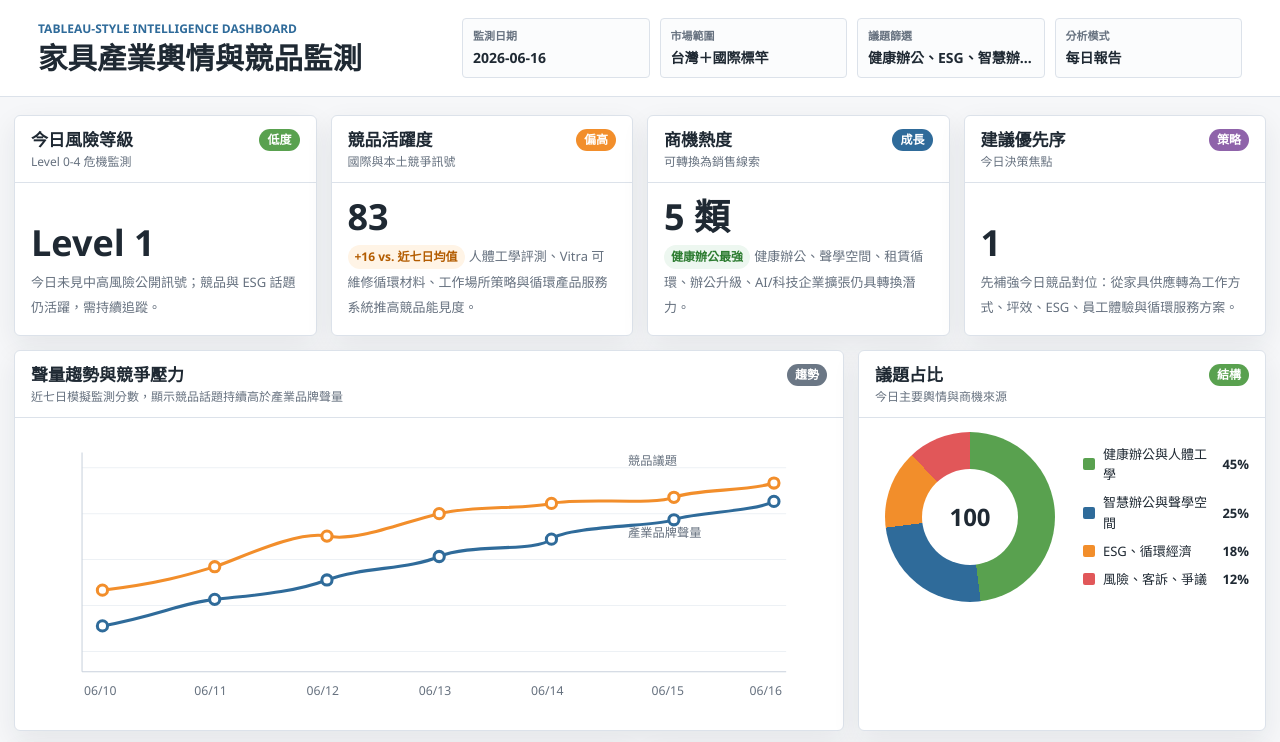
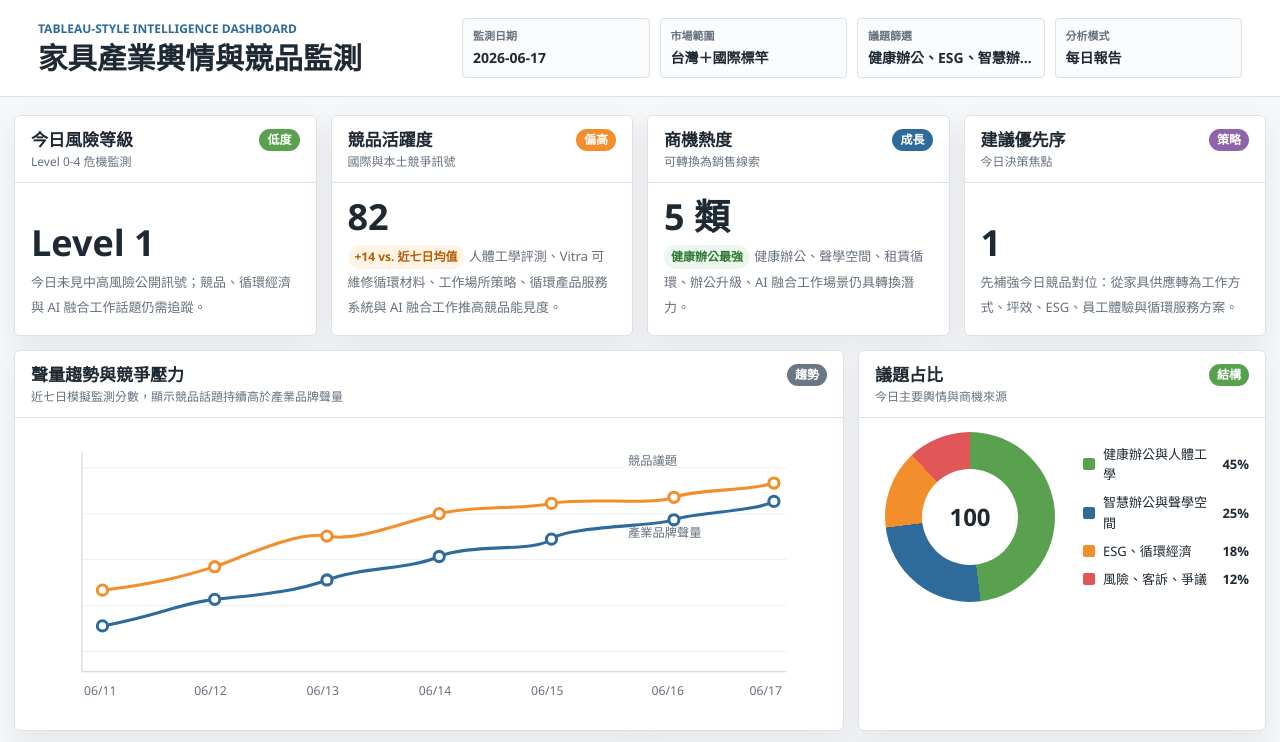
Before and after one commit to shawnfan303/aurora-report, a plain HTML site: page index.html in a window 1280 px wide. Shown: the top 742 px of the page. Drawn offline with Linux system fonts and the light colour scheme.

Commit message:
Update daily report 2026-06-17

```diff
--- a/index.html
+++ b/index.html
@@ -497,7 +497,7 @@
         <h1>家具產業輿情與競品監測</h1>
       </div>
       <div class="toolbar" aria-label="儀表板篩選條件">
-        <div class="filter"><span>監測日期</span><b>2026-06-16</b></div>
+        <div class="filter"><span>監測日期</span><b>2026-06-17</b></div>
         <div class="filter"><span>市場範圍</span><b>台灣＋國際標竿</b></div>
         <div class="filter"><span>議題篩選</span><b>健康辦公、ESG、智慧辦公</b></div>
         <div class="filter"><span>分析模式</span><b>每日報告</b></div>
@@ -517,7 +517,7 @@
         </div>
         <div class="body">
           <div class="kpi-value">Level 1</div>
-          <small>今日未見中高風險公開訊號；競品與 ESG 話題仍活躍，需持續追蹤。</small>
+          <small>今日未見中高風險公開訊號；競品、循環經濟與 AI 融合工作話題仍需追蹤。</small>
         </div>
       </section>
 
@@ -530,9 +530,9 @@
           <span class="pill orange">偏高</span>
         </div>
         <div class="body">
-          <div class="kpi-value">83</div>
-          <span class="delta warn">+16 vs. 近七日均值</span>
-          <small>人體工學評測、Vitra 可維修循環材料、工作場所策略與循環產品服務系統推高競品能見度。</small>
+          <div class="kpi-value">82</div>
+          <span class="delta warn">+14 vs. 近七日均值</span>
+          <small>人體工學評測、Vitra 可維修循環材料、工作場所策略、循環產品服務系統與 AI 融合工作推高競品能見度。</small>
         </div>
       </section>
 
@@ -547,7 +547,7 @@
         <div class="body">
           <div class="kpi-value">5 類</div>
           <span class="delta">健康辦公最強</span>
-          <small>健康辦公、聲學空間、租賃循環、辦公升級、AI/科技企業擴張仍具轉換潛力。</small>
+          <small>健康辦公、聲學空間、租賃循環、辦公升級、AI 融合工作場景仍具轉換潛力。</small>
         </div>
       </section>
 
@@ -598,13 +598,13 @@
             <circle class="point-2" cx="510" cy="70" r="5"></circle>
             <circle class="point-2" cx="630" cy="64" r="5"></circle>
             <circle class="point-2" cx="728" cy="50" r="5"></circle>
-            <text class="axis-label" x="52" y="258">06/10</text>
-            <text class="axis-label" x="160" y="258">06/11</text>
-            <text class="axis-label" x="270" y="258">06/12</text>
-            <text class="axis-label" x="380" y="258">06/13</text>
-            <text class="axis-label" x="490" y="258">06/14</text>
-            <text class="axis-label" x="608" y="258">06/15</text>
-            <text class="axis-label" x="704" y="258">06/16</text>
+            <text class="axis-label" x="52" y="258">06/11</text>
+            <text class="axis-label" x="160" y="258">06/12</text>
+            <text class="axis-label" x="270" y="258">06/13</text>
+            <text class="axis-label" x="380" y="258">06/14</text>
+            <text class="axis-label" x="490" y="258">06/15</text>
+            <text class="axis-label" x="608" y="258">06/16</text>
+            <text class="axis-label" x="704" y="258">06/17</text>
             <text class="axis-label" x="585" y="32">競品議題</text>
             <text class="axis-label" x="585" y="103">產業品牌聲量</text>
           </svg>
@@ -869,7 +869,7 @@
         <div class="card-head">
           <div>
             <h2>今日資料來源與監測備註</h2>
-            <div class="caption">2026-06-16 每日版；今日不是週一，也不是每月 23 日，因此不整合週報或月報</div>
+            <div class="caption">2026-06-17 每日版；今日不是週一，也不是每月 23 日，因此不整合週報或月報</div>
           </div>
           <span class="pill gray">Sources</span>
         </div>
@@ -908,9 +908,14 @@
                 <td>研究提出以 Refuse、Reduce、Reuse、Recycling 的 4R 框架，搭配可重複使用箱具、數位倉儲與永續材料庫，將循環經濟落地到產品服務流程。</td>
                 <td>家具租賃、以租代購、整新回收與零件維修應被設計成可追蹤、可交付、可視覺化的服務系統，而非單點產品促銷。</td>
               </tr>
+              <tr>
+                <td><a href="https://arxiv.org/abs/2504.13330">arXiv: The Future of Work is Blended, Not Hybrid</a></td>
+                <td>研究指出未來工作不只是混合辦公，而是 AI、虛擬存在、自動化決策與人類協作交織的 blended work。</td>
+                <td>家具產業可將智慧辦公、靜音艙、視訊會議、專注艙、彈性協作區與資料化空間管理整合成 AI 時代的工作場景方案。</td>
+              </tr>
             </tbody>
           </table>
-          <p class="note">公開搜尋未見家具產業主體相關中高風險訊號；今日維持 Level 1。若內部客服、工程、業務端有客訴或交付問題，需另行併入風險台帳。今日優先追蹤人體工學、循環經濟、聲學空間與工作場所策略。</p>
+          <p class="note">公開搜尋未見家具產業主體相關中高風險訊號；今日維持 Level 1。若內部客服、工程、業務端有客訴或交付問題，需另行併入風險台帳。今日優先追蹤人體工學、循環經濟、聲學空間、AI 融合工作與工作場所策略。</p>
         </div>
       </section>
     </div>
```
